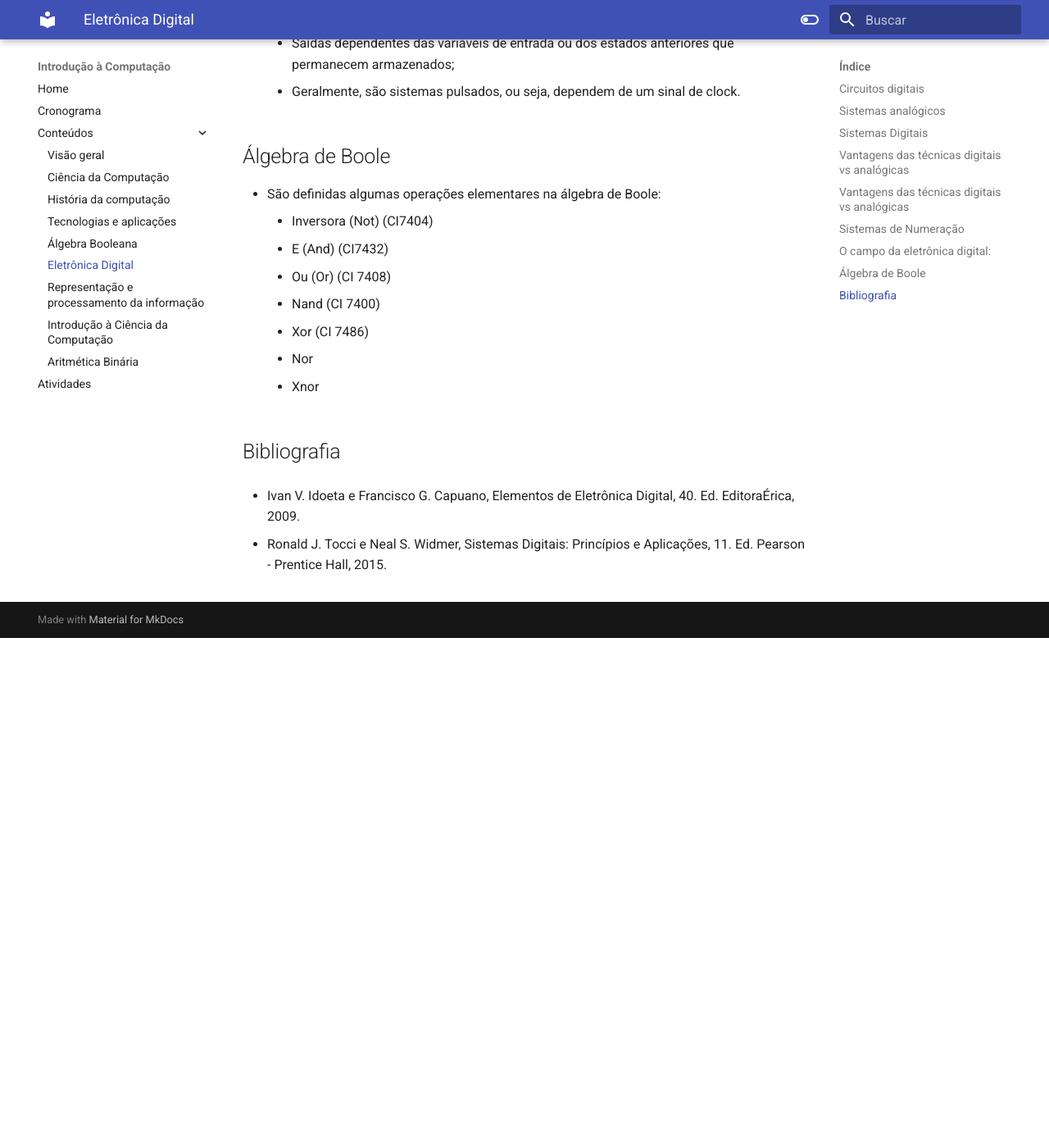
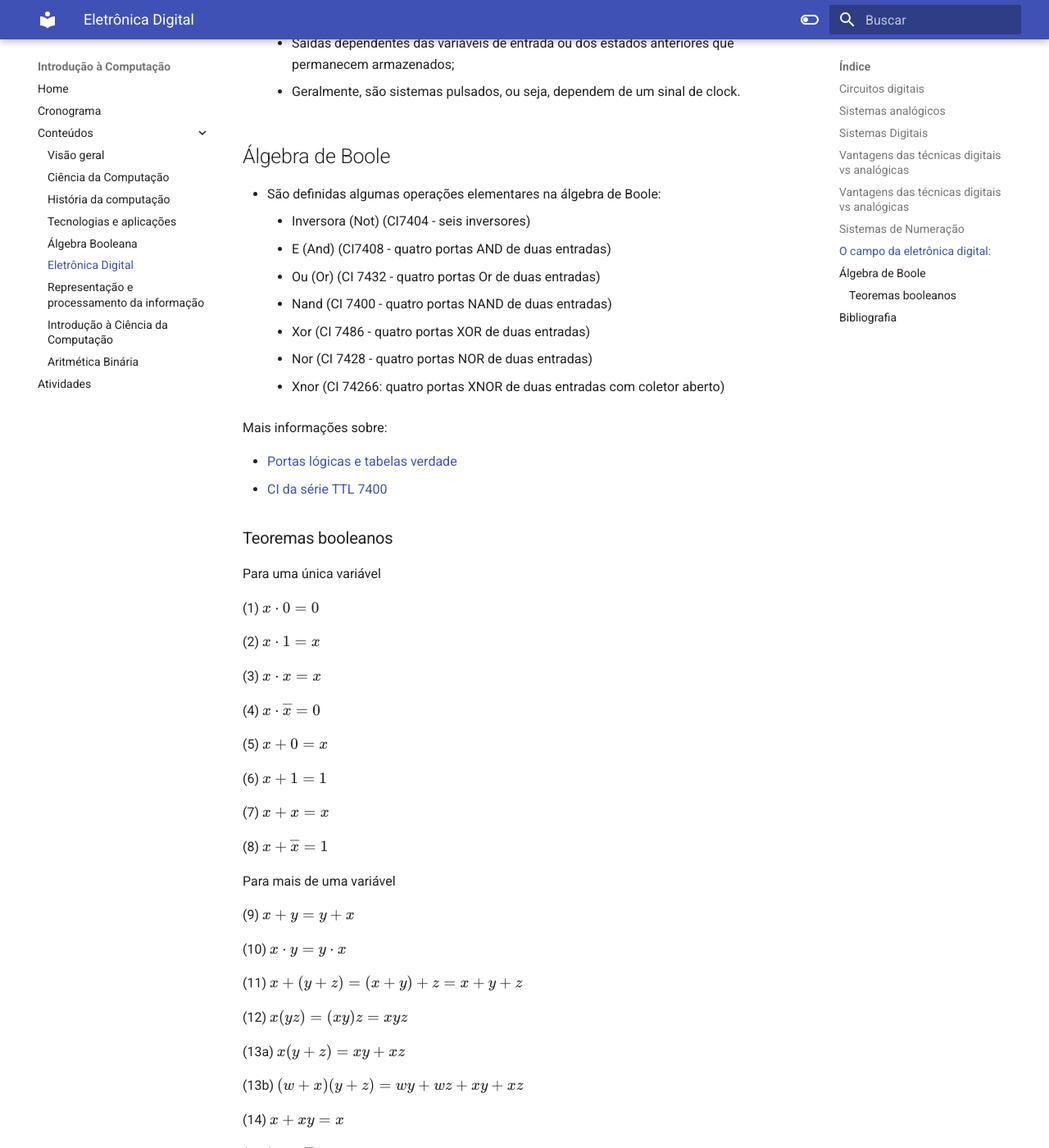
Before and after one commit to ufape/ccmp3056, an MkDocs documentation site: the page built from docs/conteudos/eletronica-digital-conceitos-basicos.md, in a window 1280 px wide and 1400 px high, scrolled down 1898 px. Shown: the whole window at 82% size. Built offline with MkDocs 1.6.1 and Material for MkDocs 9.7.7, drawn with Linux system fonts in a browser that asks for light colours; before the commit the page ends 2676 px from its top, so only the background shows below that; some of the changed text lies outside the part shown.

Commit message:
Teoremas booleanos

```diff
--- a/docs/conteudos/eletronica-digital-conceitos-basicos.md
+++ b/docs/conteudos/eletronica-digital-conceitos-basicos.md
@@ -57,16 +57,58 @@
 ## Álgebra de Boole
 
 - São definidas algumas operações elementares na álgebra de Boole:
-    - Inversora (Not) (CI7404)
-    - E (And) (CI7432)
-    - Ou (Or) (CI 7408)
-    - Nand (CI 7400)
-    - Xor (CI 7486)
-    - Nor
-    - Xnor
+    - Inversora (Not) (CI7404 - seis inversores)
+    - E (And) (CI7408 - quatro portas AND de duas entradas)
+    - Ou (Or) (CI 7432 - quatro portas Or de duas entradas)
+    - Nand (CI 7400 - quatro portas NAND de duas entradas)
+    - Xor (CI 7486 - quatro portas XOR de duas entradas)
+    - Nor (CI 7428 - quatro portas NOR de duas entradas)
+    - Xnor (CI 74266: quatro portas XNOR de duas entradas com coletor aberto)
 
+Mais informações sobre:
 
+- [Portas lógicas e tabelas verdade](https://pt.wikipedia.org/wiki/Porta_l%C3%B3gica)
+- [CI da série TTL 7400](https://pt.wikipedia.org/wiki/TTL_7400)
 
+### Teoremas booleanos
+
+Para uma única variável
+
+(1) $x \cdot 0 = 0$
+
+(2) $x \cdot 1 = x$
+
+(3) $x \cdot x = x$
+
+(4) $x \cdot \overline{x} = 0$
+
+(5) $x + 0 = x$
+
+(6) $x + 1 = 1$
+
+(7) $x + x = x$
+
+(8) $x + \overline{x} = 1$
+
+Para mais de uma variável
+
+(9) $x + y = y + x$
+
+(10) $x \cdot y = y \cdot x$
+
+(11) $x + (y + z) = (x + y) + z = x + y + z$
+
+(12) $x(yz) = (xy)z = xyz$
+
+(13a) $x(y + z) = xy + xz$
+
+(13b) $(w + x)(y + z) = wy + wz + xy + xz$
+
+(14) $x + xy = x$
+
+(15a) $x +\overline{x}y = x + y$
+
+(15b) $\overline{x} + xy = \overline{x} + y$
 
 ## Bibliografia
 
```
Also changed, not shown: docs/img/256px-AND_ANSI.svg.png (added).
